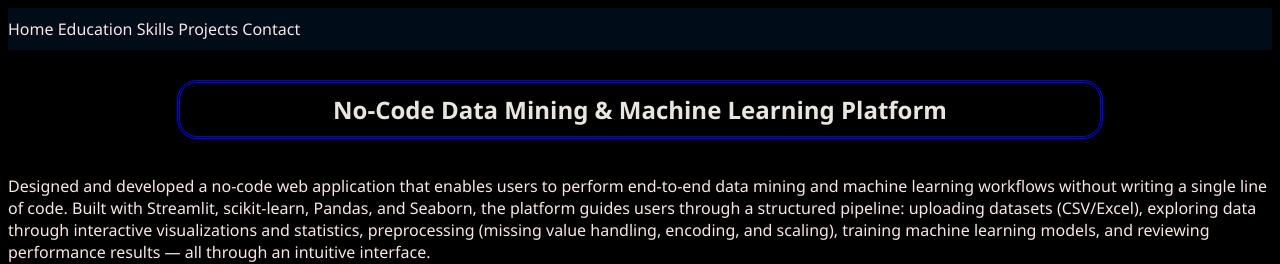
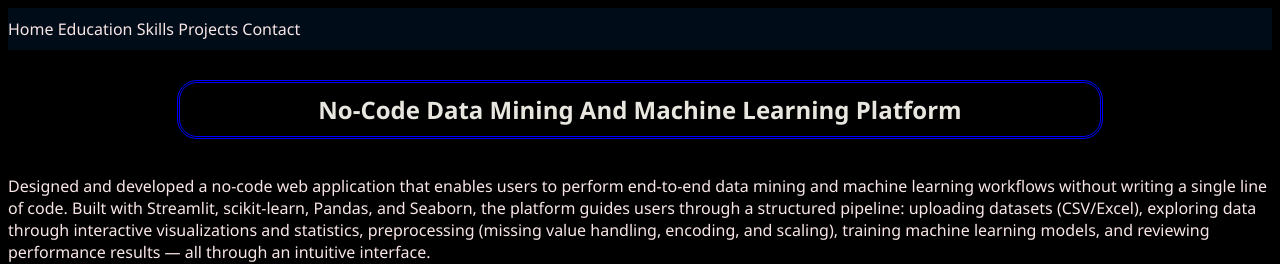
Before and after one commit to zaria-hub/zaria-hub.github.io, a plain HTML site: page No-CodeAutoML.html in a window 1280 px wide. Shown: the top 264 px of the page. Drawn offline with Linux system fonts and the light colour scheme.

Commit message:
Update No-CodeAutoML.html

```diff
--- a/No-CodeAutoML.html
+++ b/No-CodeAutoML.html
@@ -83,7 +83,7 @@
         </nav>
 
         <div class="secound-container">
-           <h2 class="name cards">No-Code Data Mining & Machine Learning Platform </h2>
+           <h2 class="name cards">No-Code Data Mining And Machine Learning Platform </h2>
         </div>
         <div>
             <p>  Designed and developed a no-code web application that enables users to perform end-to-end data mining and machine learning workflows without writing a single line of code.
```
